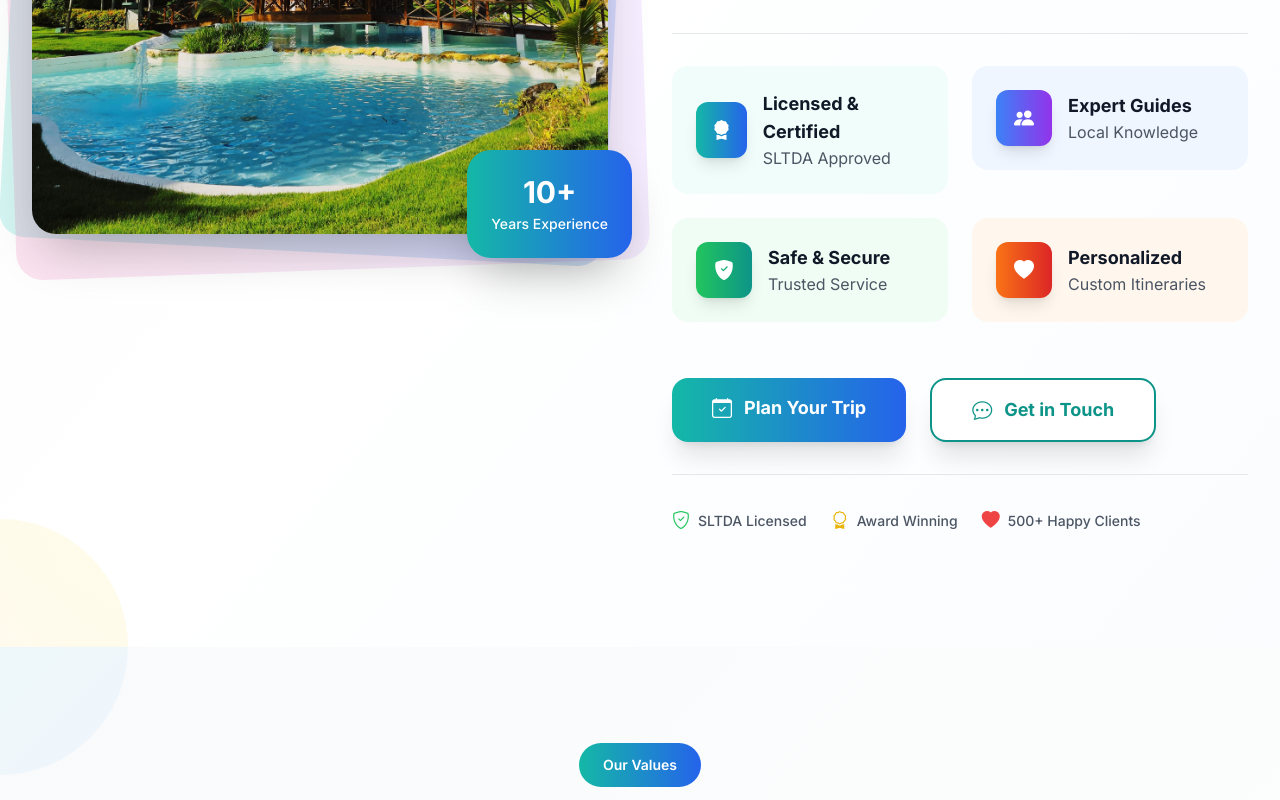
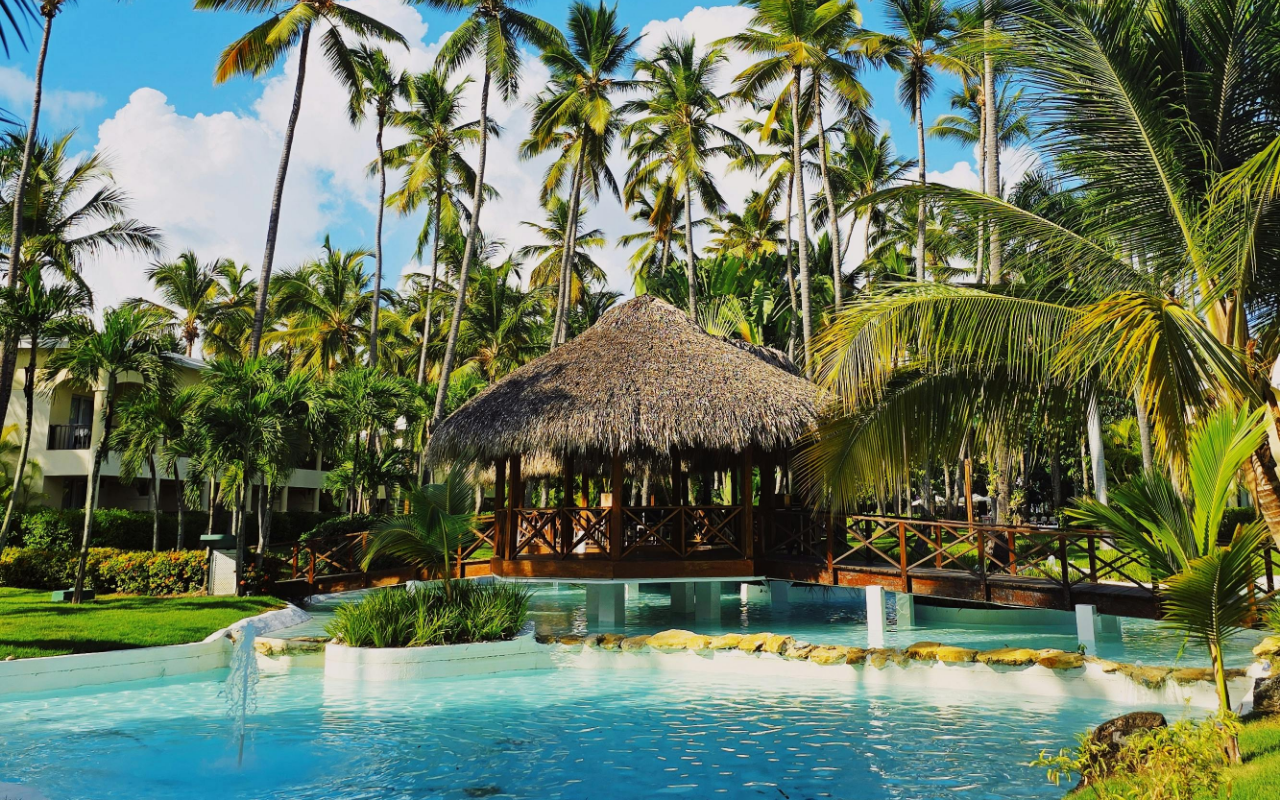
Before and after one commit to nathija-nimantha/Nimantha-Tours, a React (Vite) app in the folder frontend/: page /about in a window 1280 px wide. Shown: the part 1700-2500 px from the top of the page. Built offline with nearby package versions, Linux system fonts and the light colour scheme; a web font is replaced by a local one.

Commit message:
feat: update About page to include CompanyStory, MissionVision, WhyChooseUs, and CallToAction components

```diff
--- a/frontend/src/pages/About.tsx
+++ b/frontend/src/pages/About.tsx
@@ -1,14 +1,18 @@
 import AboutHero from "../components/about/AboutHero"
-import AboutContent from "../components/about/AboutContent"
-import CoreValues from "../components/about/CoreValues"
+import CompanyStory from "../components/about/CompanyStory"
+import MissionVision from "../components/about/MissionVision"
+import WhyChooseUs from "../components/about/WhyChooseUs"
+import CallToAction from "../components/about/CallToAction"
 import React from "react"
 
 export const About = () => {
   return (
     <div className="min-h-screen">
       <AboutHero />
-      <AboutContent />
-      <CoreValues />
+      <CompanyStory />
+      <MissionVision />
+      <WhyChooseUs />
+      <CallToAction />
     </div>
   )
 }
```
